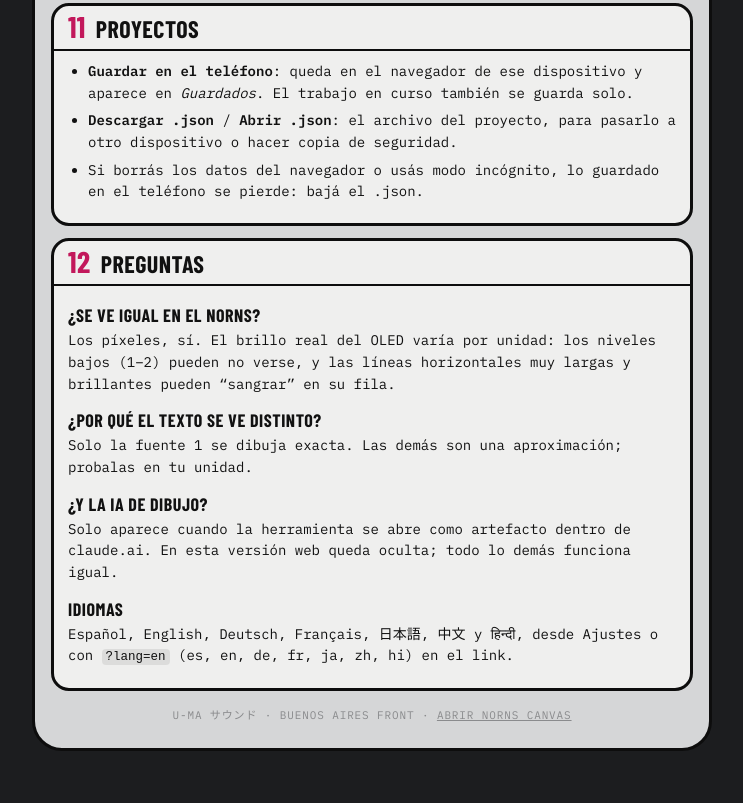
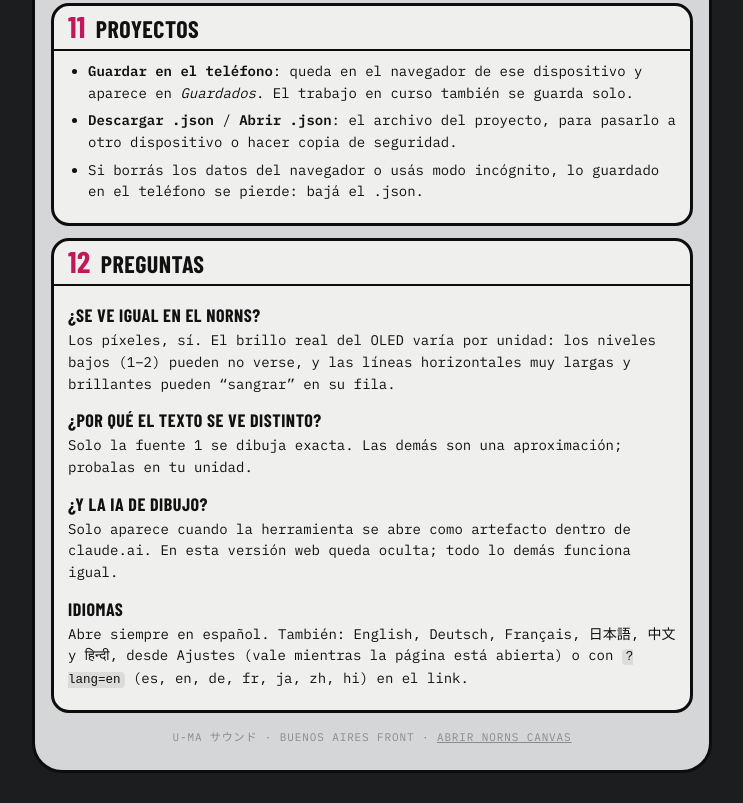
Before and after one commit to buenosairesfront/nornscanvas, a plain HTML site: page docs/index.html in a window 1280 px wide. Shown: the part 5039-5842 px from the top of the page, without its empty margins (268-1011 px from the left). Before the commit the page ends 5820 px from the top, so only its background shows below. Drawn offline with nearby package versions, Linux system fonts and the light colour scheme; a web font is replaced by a local one.

Commit message:
Idioma predeterminado: español (solo ?lang= lo cambia al abrir)
Co-Authored-By: Claude Opus 5.5 <noreply@anthropic.com>

```diff
--- a/docs/index.html
+++ b/docs/index.html
@@ -205,7 +205,7 @@ end</code></pre>
   <h3>¿Y la IA de dibujo?</h3>
   <p>Solo aparece cuando la herramienta se abre como artefacto dentro de claude.ai. En esta versión web queda oculta; todo lo demás funciona igual.</p>
   <h3>Idiomas</h3>
-  <p>Español, English, Deutsch, Français, 日本語, 中文 y हिन्दी, desde Ajustes o con <code>?lang=en</code> (es, en, de, fr, ja, zh, hi) en el link.</p>
+  <p>Abre siempre en español. También: English, Deutsch, Français, 日本語, 中文 y हिन्दी, desde Ajustes (vale mientras la página está abierta) o con <code>?lang=en</code> (es, en, de, fr, ja, zh, hi) en el link.</p>
 </div></section>
 
 <footer>U-MA サウンド · Buenos Aires Front · <a href="../">abrir norns canvas</a></footer>
```
Also changed, not shown: index.html (+1 -1 lines), 1 other file.
